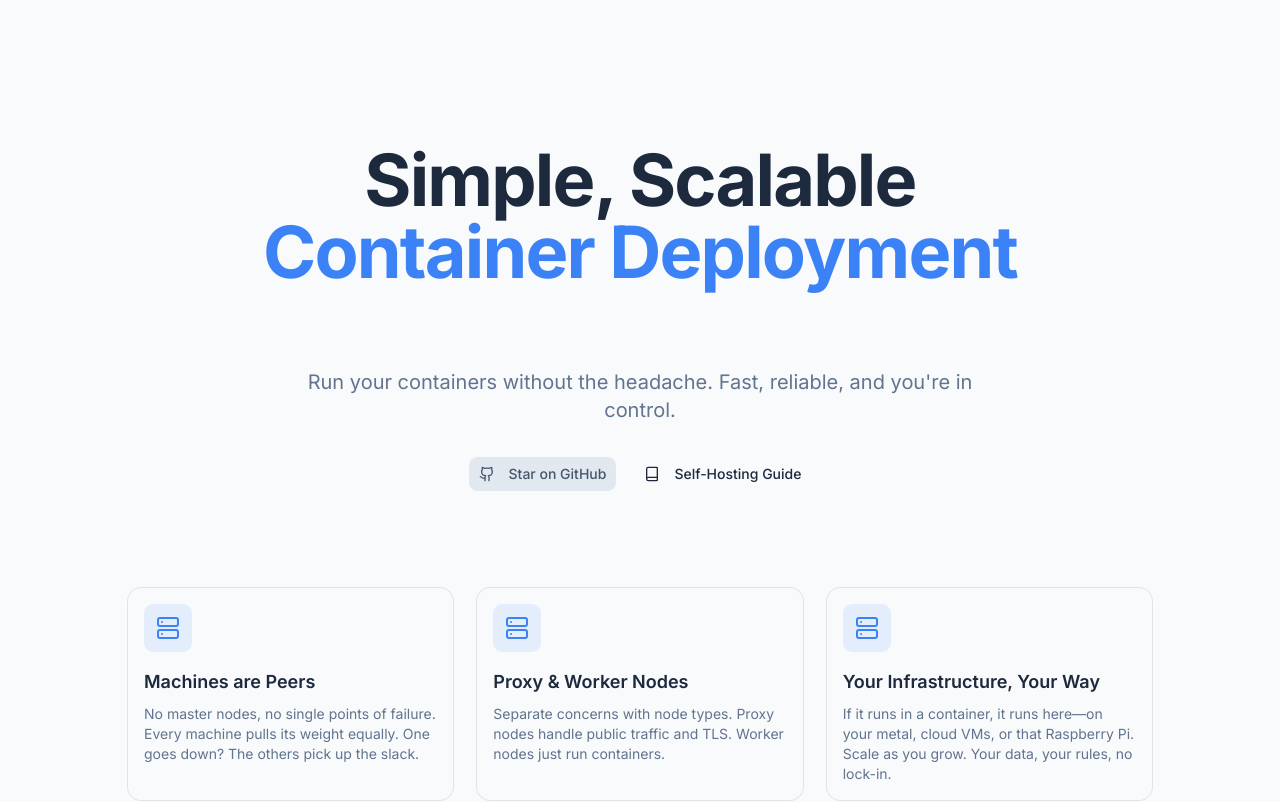
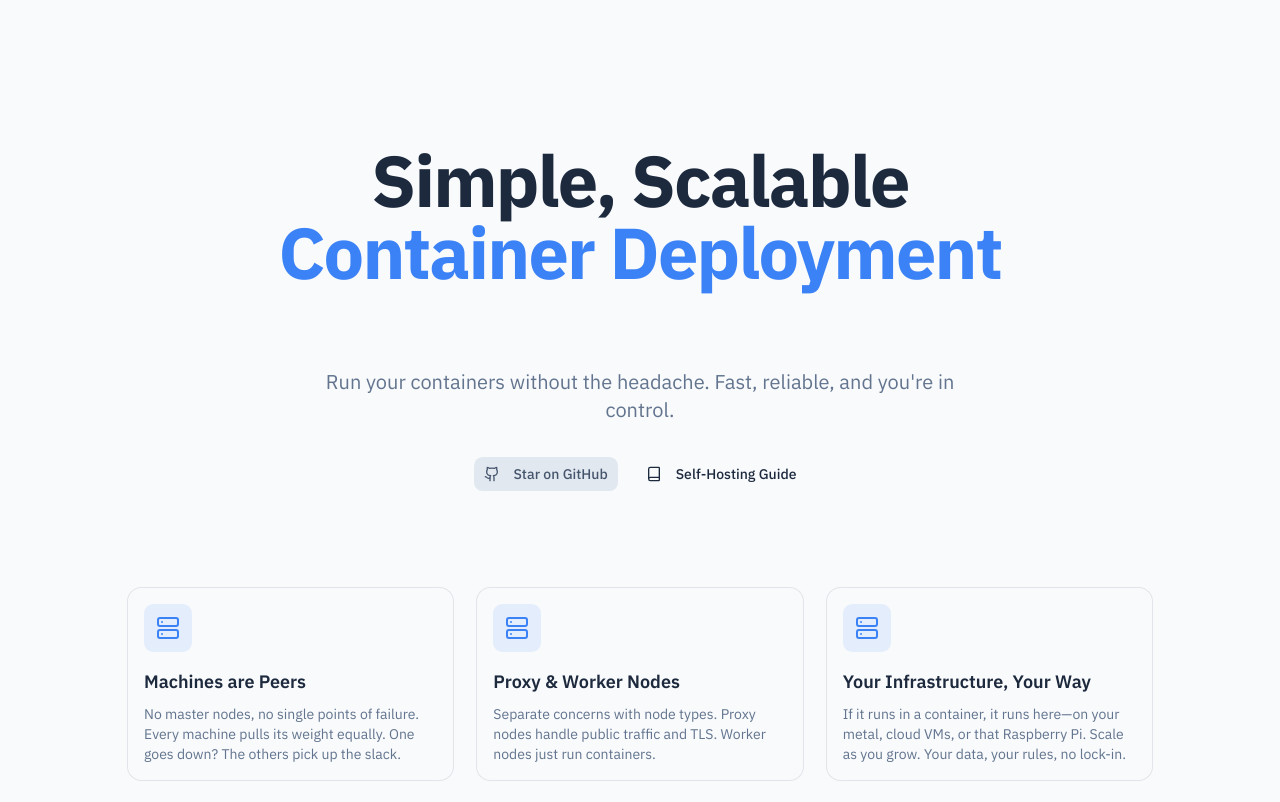
Before and after one commit to techulus/cloud, a Next.js app in the folder web/: page / in a window 1280 px wide. Shown: the top 802 px of the page. Built offline with nearby package versions, Linux system fonts and the light colour scheme; what @bprogress/next would draw is missing.

Commit message:
Update font

```diff
--- a/web/app/globals.css
+++ b/web/app/globals.css
@@ -8,10 +8,10 @@
 	--color-background: var(--background);
 	--color-foreground: var(--foreground);
 	--font-sans:
-		var(--font-inter), ui-sans-serif, system-ui, -apple-system,
+		var(--font-ibm-plex-sans), ui-sans-serif, system-ui, -apple-system,
 		BlinkMacSystemFont, "Segoe UI", Roboto, "Helvetica Neue", Arial, sans-serif;
 	--font-mono:
-		var(--font-geist-mono), ui-monospace, SFMono-Regular, "SF Mono", Menlo,
+		var(--font-lilex), ui-monospace, SFMono-Regular, "SF Mono", Menlo,
 		Consolas, monospace;
 	--color-sidebar-ring: var(--sidebar-ring);
 	--color-sidebar-border: var(--sidebar-border);
--- a/web/app/layout.tsx
+++ b/web/app/layout.tsx
@@ -1,16 +1,18 @@
 import type { Metadata } from "next";
-import { Inter, Geist_Mono } from "next/font/google";
+import { IBM_Plex_Sans } from "next/font/google";
+import localFont from "next/font/local";
 import { ThemeProvider } from "@/components/core/theme-provider";
 import "./globals.css";
 
-const inter = Inter({
+const ibmPlexSans = IBM_Plex_Sans({
 	subsets: ["latin"],
-	variable: "--font-inter",
+	weight: ["400", "500", "600", "700"],
+	variable: "--font-ibm-plex-sans",
 });
 
-const geistMono = Geist_Mono({
-	subsets: ["latin"],
-	variable: "--font-geist-mono",
+const lilex = localFont({
+	src: "./fonts/Lilex/Lilex[wght].woff2",
+	variable: "--font-lilex",
 });
 
 export const metadata: Metadata = {
@@ -26,7 +28,7 @@ export default function RootLayout({
 	return (
 		<html lang="en" suppressHydrationWarning>
 			<body
-				className={`${inter.variable} ${geistMono.variable} font-sans antialiased`}
+				className={`${ibmPlexSans.variable} ${lilex.variable} font-sans antialiased`}
 			>
 				<ThemeProvider>{children}</ThemeProvider>
 			</body>
--- a/web/components/service/service-layout-client.tsx
+++ b/web/components/service/service-layout-client.tsx
@@ -81,6 +81,7 @@ export function ServiceLayoutClient({
 
 	const tabs = [
 		{ name: "Deployment", href: basePath },
+		{ name: "Configuration", href: `${basePath}/configuration` },
 		{ name: "Logs", href: `${basePath}/logs` },
 		...(hasPublicPorts
 			? [{ name: "Requests", href: `${basePath}/requests` }]
@@ -88,7 +89,6 @@ export function ServiceLayoutClient({
 		...(service?.sourceType === "github"
 			? [{ name: "Builds", href: `${basePath}/builds` }]
 			: []),
-		{ name: "Configuration", href: `${basePath}/configuration` },
 		...(service?.stateful
 			? [{ name: "Backups", href: `${basePath}/backups` }]
 			: []),
--- a/web/lib/acme-manager.ts
+++ b/web/lib/acme-manager.ts
@@ -1,5 +1,5 @@
+import { randomUUID } from "node:crypto";
 import * as acme from "acme-client";
-import { randomUUID } from "node:crypto";
 import { eq, lt } from "drizzle-orm";
 import { db } from "@/db";
 import { acmeChallenges, domainCertificates, settings } from "@/db/schema";
@@ -118,7 +118,7 @@ export async function issueCertificate(domain: string): Promise<{
 
 	console.log(`[acme] certificate issued successfully for ${domain}`);
 
-	const certInfo = await acme.crypto.readCertificateInfo(cert);
+	const certInfo = acme.crypto.readCertificateInfo(cert);
 	const expiresAt = certInfo.notAfter;
 
 	console.log(
```
Also changed, not shown: web/app/fonts/Lilex/Lilex[wght].woff2 (added).
